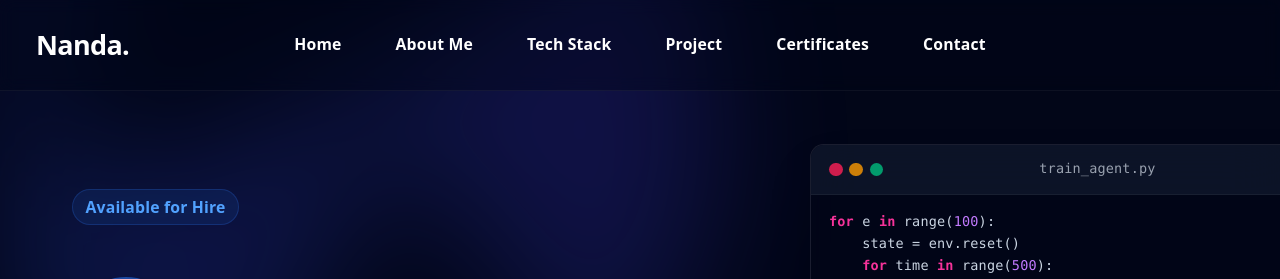
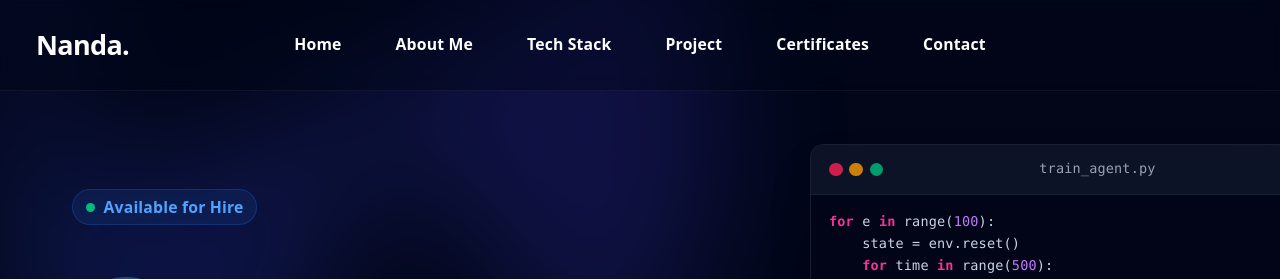
Before and after one commit to Zakynovan18/portofolio, a React (Vite) app: page / in a window 1280 px wide. Shown: the top 279 px of the page. Built offline with nearby package versions, Linux system fonts and the light colour scheme.

Commit message:
fix icon in home

```diff
--- a/src/pages/Home.tsx
+++ b/src/pages/Home.tsx
@@ -126,7 +126,11 @@ export default function Home() {
           <div className="mx-auto max-w-2xl lg:mx-0 lg:max-w-xl lg:flex-shrink-0 lg:pt-8 text-left">
             <div className="mt-16 sm:mt-24 lg:mt-8">
               <a href="#" className="inline-flex flex-wrap items-center gap-x-3 gap-y-2">
-  <span className="rounded-full bg-blue-500/10 px-3 py-1 text-sm/6 font-semibold text-blue-400 ring-1 ring-inset ring-blue-500/20 whitespace-nowrap">
+  <span className="inline-flex items-center gap-x-2 rounded-full bg-blue-500/10 px-3 py-1 text-sm/6 font-semibold text-blue-400 ring-1 ring-inset ring-blue-500/20 whitespace-nowrap">
+      <span className="relative flex h-2 w-2">
+        <span className="absolute inline-flex h-full w-full animate-ping rounded-full bg-emerald-400 opacity-75" />
+        <span className="relative inline-flex h-2 w-2 rounded-full bg-emerald-500" />
+      </span>
       Available for Hire
   </span>
 </a>
```
